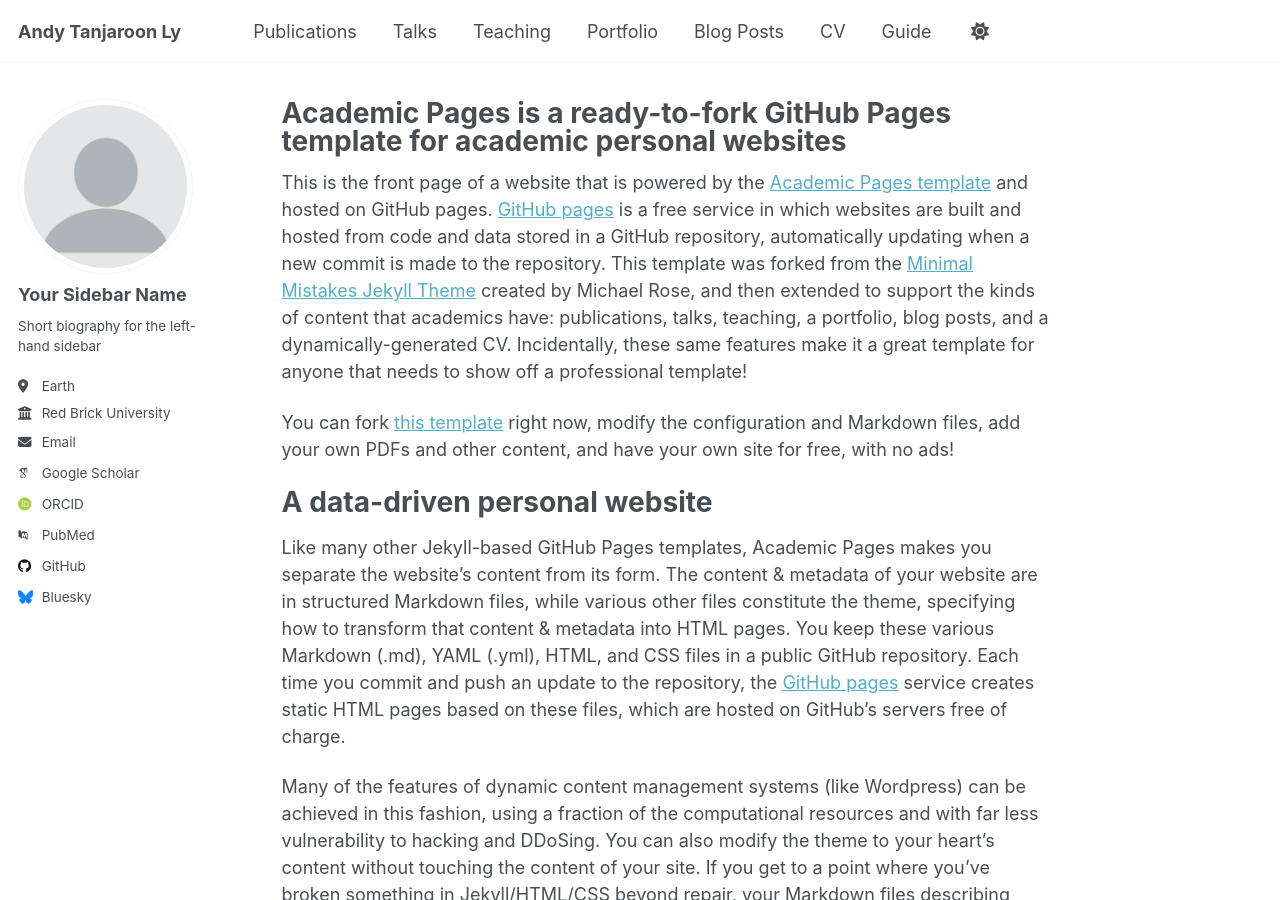
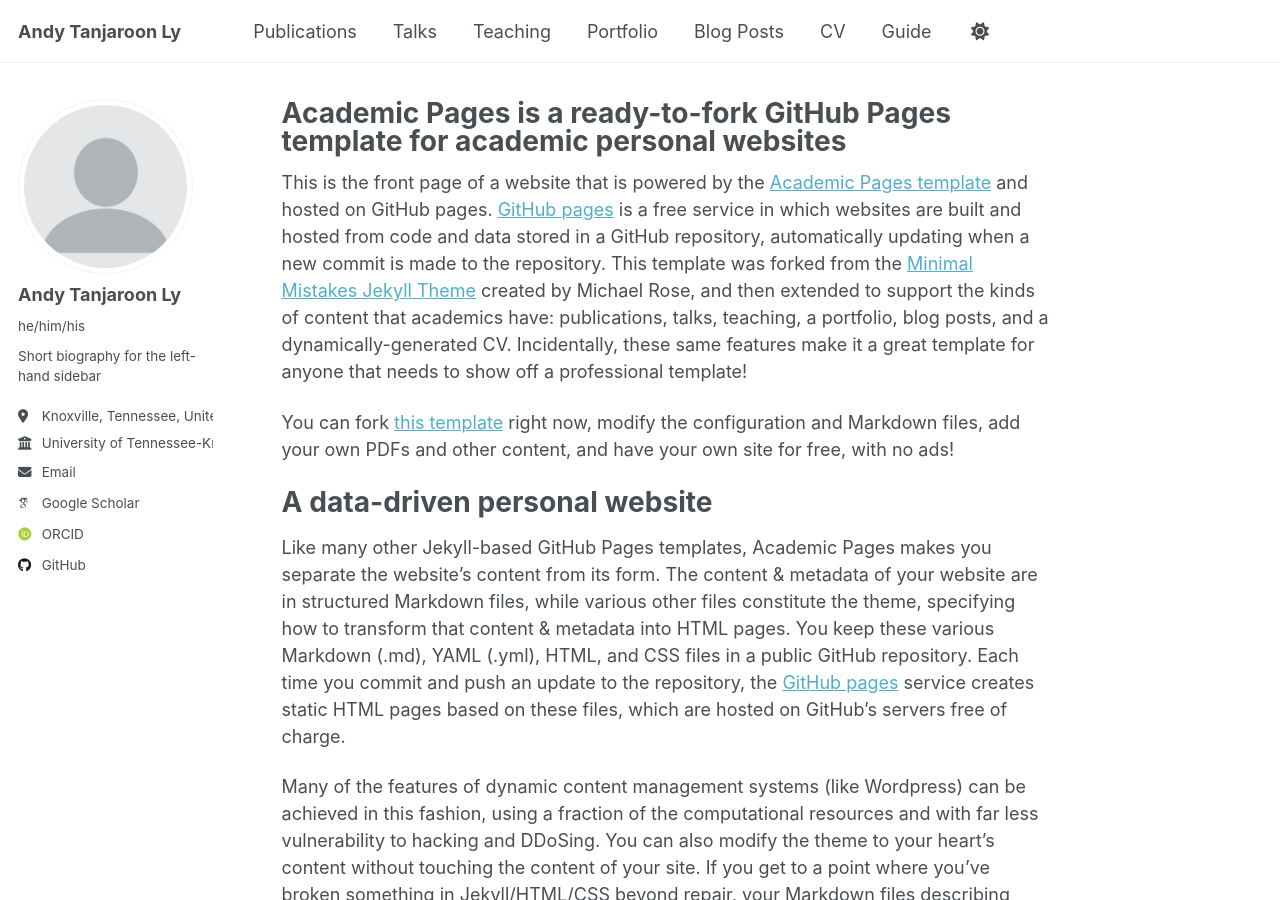
Before and after one commit to atanjaro/atanjaro.github.io, a Jekyll site: the page built from _pages/about.md, in a window 1280 px wide and 900 px high. Built offline with Jekyll 4.4.1, drawn with Linux system fonts in a browser that asks for light colours; some web fonts are replaced; a script that is not in the unit is left out.

Commit message:
Update _config.yml

```diff
--- a/_config.yml
+++ b/_config.yml
@@ -24,23 +24,23 @@
 author:
   # Biographic information
   avatar           : "profile.png"
-  name             : "Your Sidebar Name"
-  pronouns         : # example: "she/her"
+  name             : "Andy Tanjaroon Ly"
+  pronouns         : "he/him/his"
   bio              : "Short biography for the left-hand sidebar"
-  location         : "Earth"
-  employer         : "Red Brick University"
+  location         : "Knoxville, Tennessee, United States, Earth"
+  employer         : "University of Tennessee-Knoxville"
   uri              : # URL
-  email            : "none@example.org"
+  email            : "atanjaro@vols.utk.edu"
 
   # Academic websites
   academia         : # URL
   arxiv            : # URL - Update with the correct link to your profile
-  googlescholar    : "https://scholar.google.com/citations?user=PS_CX0AAAAAJ"
+  googlescholar    : "https://scholar.google.com/citations?user=ilOZC-EAAAAJ&hl=en&authuser=1"
   inspire-hep      : # URL
   impactstory      : # URL
-  orcid            : "https://orcid.org/yourorcidurl"
+  orcid            : "https://orcid.org/0000-0003-3162-8581"
   semantic         : # URL
-  pubmed           : "https://www.ncbi.nlm.nih.gov/pubmed/?term=john+snow"
+  pubmed           : # URL
   researchgate     : # URL
   scopus           : # URL
 
@@ -48,13 +48,13 @@
   bitbucket        : # Username - Update with your username on the site
   codepen          : # Username
   dribbble         : # Username
-  github           : "academicpages"
+  github           : "atanjaro"
   kaggle           : # Username
   stackoverflow    : # User number or user number and name (i.e., use "1" or "1/jeff-atwood")
 
   # Social media
   artstation       : # Username
-  bluesky          : "bsky.app" # Replace this with you Bluesky username
+  bluesky          : # Username
   facebook         : # Username
   flickr           : # Username
   foursquare       : # Username
```
